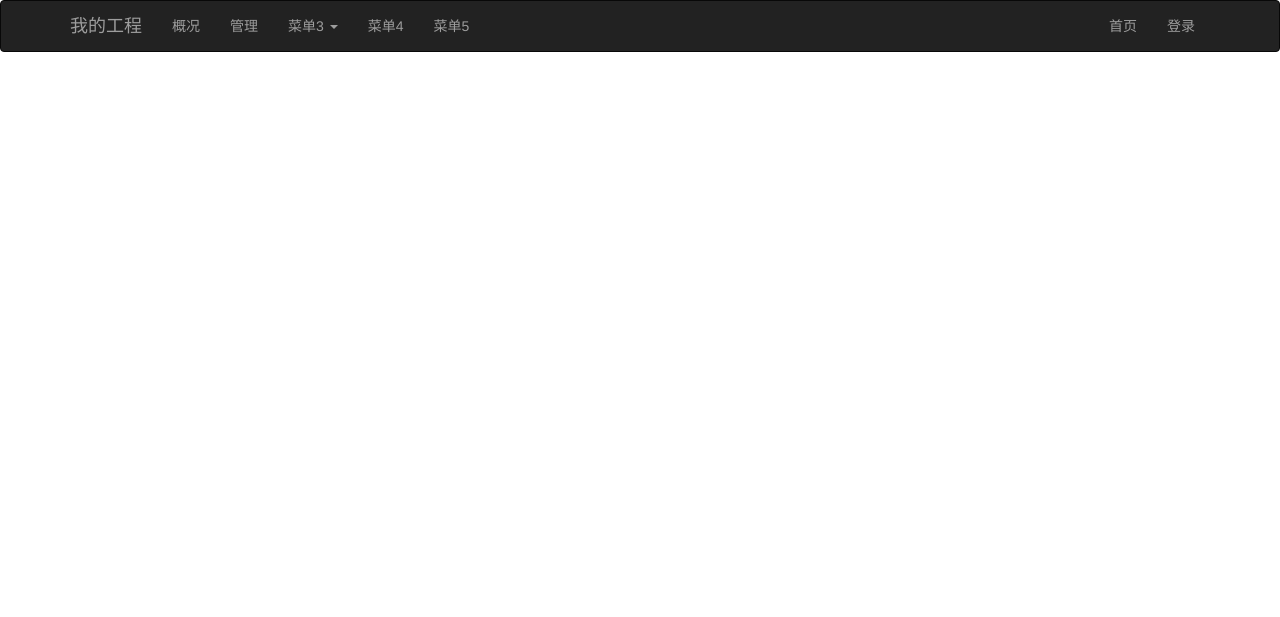
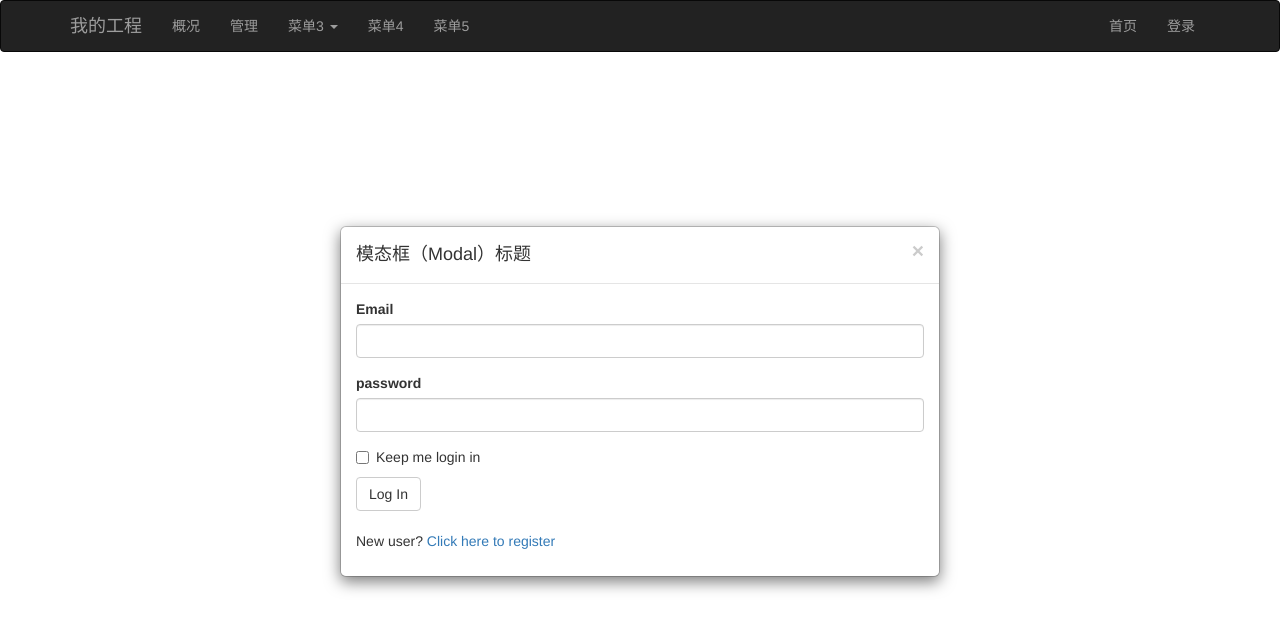
Before and after one commit to xielanbo888/newblog, a Flask app: page /auth/login in a window 1280 px wide. Shown: the top 617 px of the page. Run offline with Flask 2, Linux system fonts and the light colour scheme; some libraries are stand-ins or nearby versions.

Commit message:
第二次提交

```diff
--- a/app/templates/auth/login.html
+++ b/app/templates/auth/login.html
@@ -60,8 +60,12 @@
 
         $('#myModal').on('show.bs.modal', centerModals);
 
-        function funShowModel() {
-            $('#myModal').modal(options)
-        }
+        $('#myModal').modal({
+            backdrop: false,//点击空白处不关闭对话框
+            keyboard: false,//键盘关闭对话框
+            show:true//弹出对话框
+        });
+
+
     </script>
 {% endblock %}
```
